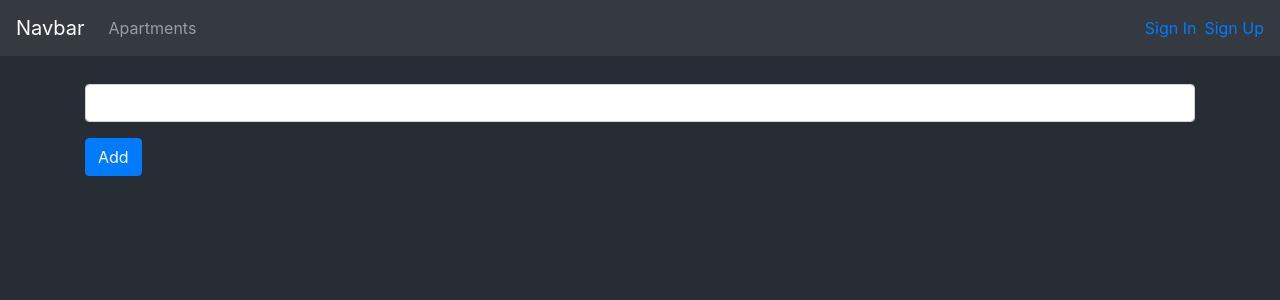
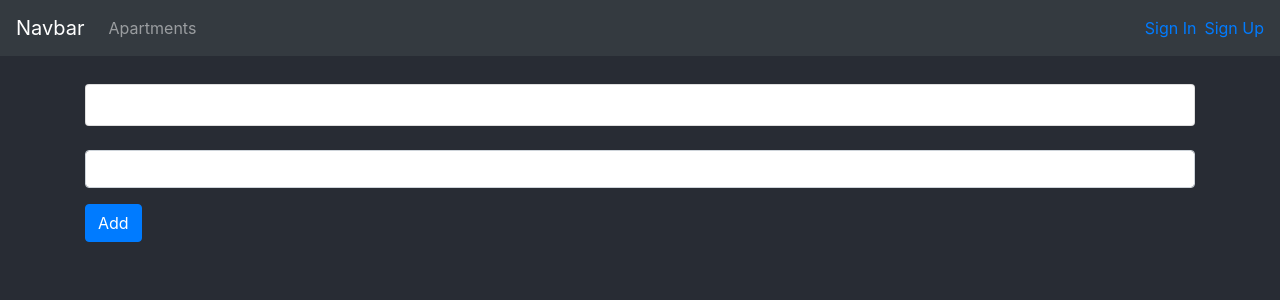
Before and after one commit to KirvelPasha/frontend-hotel, a React app: page /apartments/1 in a window 1280 px wide. Shown: the top 300 px of the page. Built offline with nearby package versions, Linux system fonts and the light colour scheme; no server answers.

Commit message:
Fix all issues

```diff
--- a/src/components/ApartmentDescription.js
+++ b/src/components/ApartmentDescription.js
@@ -2,6 +2,7 @@ import React from 'react';
 import {withRouter} from "react-router"
 import axios from "axios";
 import CommentList from "./CommentList";
+import CommentAdd from "./CommentAdd";
 
 
 class ApartmentDescription extends React.Component {
@@ -30,6 +31,7 @@ class ApartmentDescription extends React.Component {
             <div>
                 <h1>{this.state.apartment.id}</h1>
                 <CommentList apartmentId={this.state.apartment.id} comments={this.state.apartment.id}/>
+                <CommentAdd apartmentId={this.state.apartment.id}/>
             </div>
         );
     }
--- a/src/components/CommentAdd.js
+++ b/src/components/CommentAdd.js
@@ -1,13 +1,14 @@
-import React from "react";
-import {Button, Form} from "react-bootstrap";
-import axios from "axios";
+import React from 'react';
+import {Button, Form} from 'react-bootstrap';
+import axios from 'axios';
 
 
 class CommentAdd extends React.Component {
     constructor(props) {
         super(props);
         this.state = {
-            comment: ''
+            comment: '',
+            apartmentId: ''
 
         }
     }
@@ -15,19 +16,19 @@ class CommentAdd extends React.Component {
     handleChange = e => {
         this.setState({
             comment: e.target.value,
+            apartmentId: this.props.apartmentId
         })
     };
 
     handleSubmit = e => {
         e.preventDefault();
-        console.log(this.props.apartmentId);
-        axios.post('http://localhost:8081/comments', this.state)
-
+        console.log(this.state);
+        axios.post('http://localhost:8081/comments', this.state);
     };
 
     render() {
         return (
-            <Form onSubmit={this.handleSubmit}>
+            <Form className="my-4" onSubmit={this.handleSubmit}>
                 <Form.Group controlId="formGroupLogin">
                     <Form.Control type="comment" name="comment" autoComplete="off"
                                   onChange={this.handleChange}/>
--- a/src/components/CommentList.js
+++ b/src/components/CommentList.js
@@ -1,11 +1,15 @@
 import React from 'react';
-import CommentAdd from "./CommentAdd";
+import {Card} from 'react-bootstrap';
 
 class CommentList extends React.Component {
 
     render() {
         return (
-            <CommentAdd apartmentId={this.props.apartmentId}/>
+            <Card>
+                <Card.Body>
+                    {this.props.comments}
+                </Card.Body>
+            </Card>
         );
     }
 }
```
